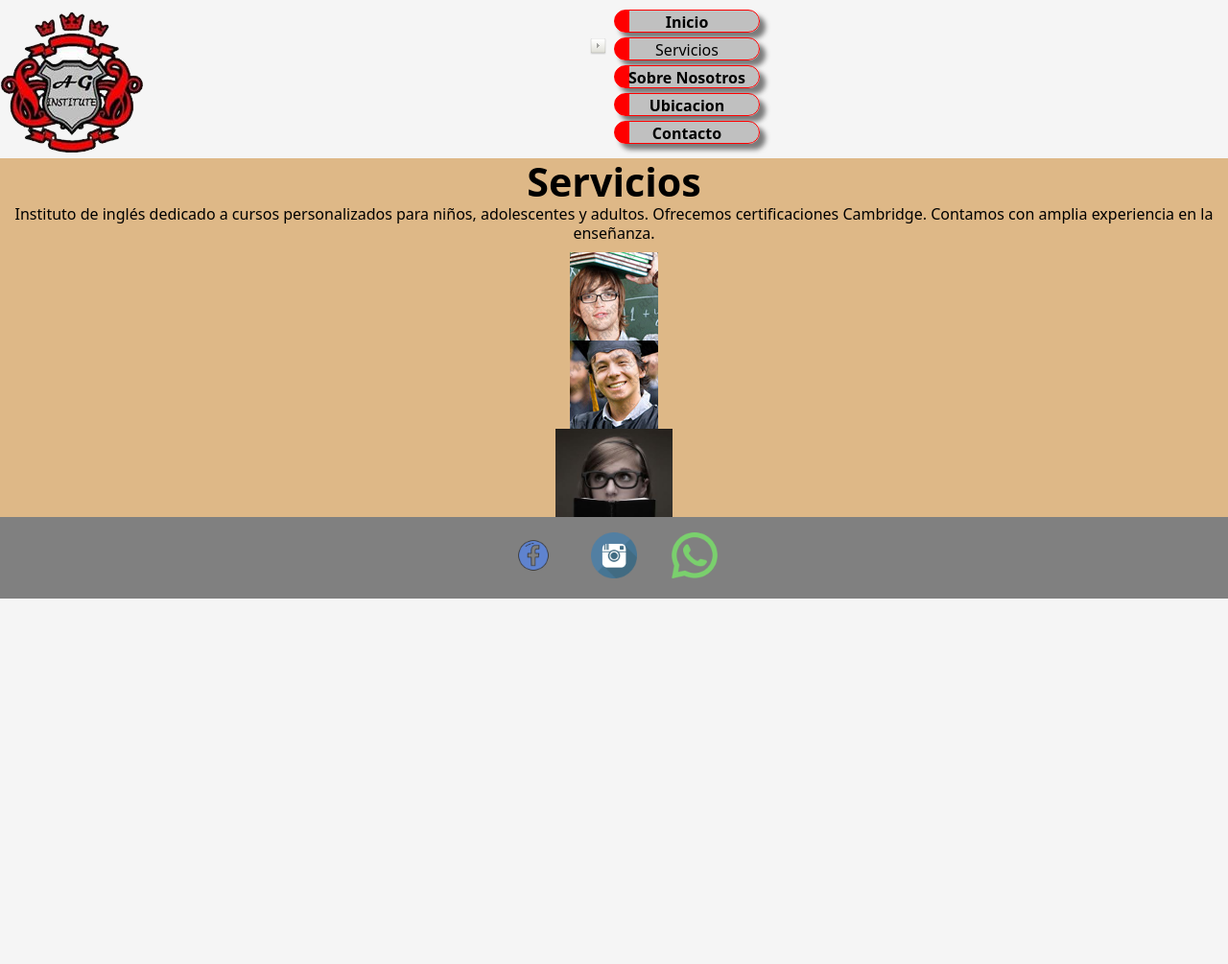
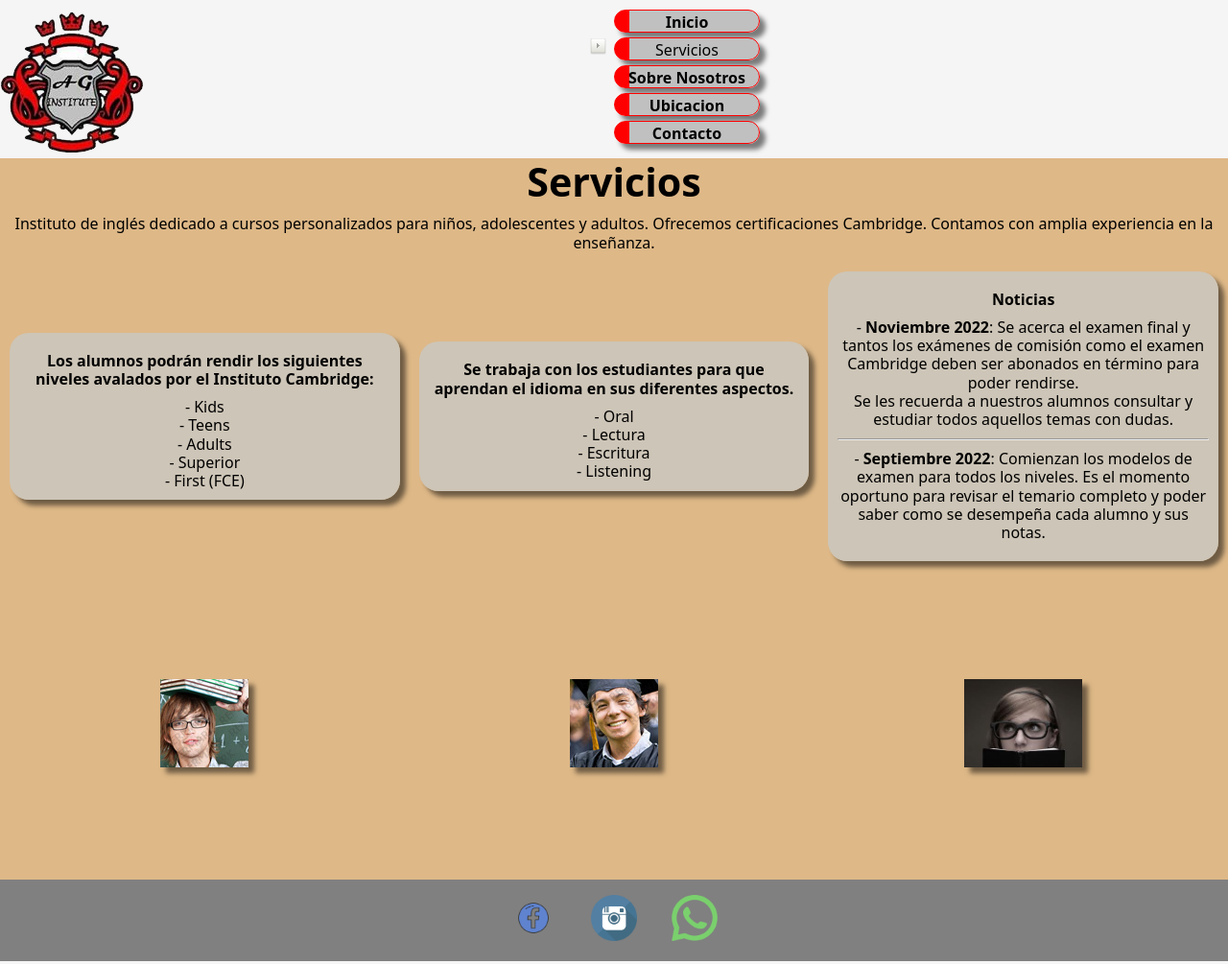
Before and after one commit to joseescoli/coderhouse, a plain HTML site: page pages/servicios.html in a window 1280 px wide. Shown: the whole page at 96% size. Before the commit the page ends 800 px from the top, so only its background shows below. Drawn offline with Linux system fonts and the light colour scheme.

Commit message:
correcciones (2) 3er preentrega

```diff
--- a/pages/servicios.html
+++ b/pages/servicios.html
@@ -35,11 +35,52 @@
 
 	<!-- fila de información de mi sitio -->
 	<main class="servicios">
-			<h1>Servicios</h1>
-			<p>Instituto de inglés dedicado a cursos personalizados para niños, adolescentes y adultos. Ofrecemos certificaciones Cambridge. Contamos con amplia experiencia en la enseñanza.</p>
-			<img src="../images/img1.jpg" alt="Estudiante">
-			<img src="../images/img2.jpg" alt="Graduado">
-			<img src="../images/thinking.jpg" alt="Pensando">
+		<h1>Servicios</h1>
+		<p>Instituto de inglés dedicado a cursos personalizados para niños, adolescentes y adultos. Ofrecemos certificaciones Cambridge. Contamos con amplia experiencia en la enseñanza.</p>
+		<div class="grilla">
+			<div>
+				<p>Los alumnos podrán rendir los siguientes niveles avalados por el Instituto Cambridge:</p>
+				<ul>
+					<li>- Kids</li>
+					<li>- Teens</li>
+					<li>- Adults</li>
+					<li>- Superior</li>
+					<li>- First (FCE)</li>
+				</ul>
+			</div>
+			<div>
+				<p>Se trabaja con los estudiantes para que aprendan el idioma en sus diferentes aspectos.</p>
+				<ul>
+					<li>- Oral</li>
+					<li>- Lectura</li>
+					<li>- Escritura</li>
+					<li>- Listening</li>
+				</ul>
+			</div>
+			<div>
+				<p>Noticias</p>
+				<ul>
+					<li>- <span>Noviembre 2022</span>: Se acerca el examen final y tantos los exámenes de comisión
+						como el examen Cambridge deben ser abonados en término para poder rendirse.<br>
+						Se les recuerda a nuestros alumnos consultar y estudiar todos aquellos temas con dudas.
+					</li>
+					<hr>
+					<li>- <span>Septiembre 2022</span>: Comienzan los modelos de examen para todos los niveles.
+						Es el momento oportuno para revisar el temario completo y poder saber como se desempeña cada
+						alumno y sus notas.
+					</li>
+				</ul>
+			</div>
+			<div>
+				<img src="../images/img1.jpg" alt="Estudiante">
+			</div>
+			<div>
+				<img src="../images/img2.jpg" alt="Graduado">
+			</div>
+			<div>
+				<img src="../images/thinking.jpg" alt="Pensando">
+			</div>
+		</div>
 	</main>
 	<!-- inicio de footer -->
 	<footer>
--- a/scss/_variables.scss
+++ b/scss/_variables.scss
@@ -1,5 +1,29 @@
 $color-fondo: whitesmoke;
+$color-botones: rgb(199, 202, 204);
+$sombra: 6px 6px 5px 0px rgba(0,0,0,0.5);
 
 @mixin margenes-10 {
     margin: 10px 10px 10px 10px;
 }
+
+%servicios-cajas {
+    @include margenes-10;
+    padding: 10px;
+    background-color: rgba(199, 202, 204, 0.7);
+    box-shadow: $sombra;
+    border-radius: 20px;
+    p {
+        font-weight: bold;
+    }
+    ul {
+        list-style-type: none;
+    }
+}
+
+%servicios-fotos {
+    @include margenes-10;
+    padding: 10px;
+    img {
+        box-shadow: $sombra;
+    }
+}
--- a/scss/main.scss
+++ b/scss/main.scss
@@ -44,13 +44,13 @@ Estilos barra navegación
     li {
         margin-bottom: 5px;
         text-align: center;
-        background-color: rgb(199, 202, 204);
+        background-color: $color-botones;
         background: linear-gradient(to left, rgb(192,192,192) 90%, red 80%);
         width: 150px;
         height: 22px;
         border: solid red 1px;
         border-radius: 15px;
-        box-shadow: 6px 6px 5px 0px rgba(0,0,0,0.5);
+        box-shadow: $sombra;
 
         &:not(.paginaActual){
             list-style-type: none;
@@ -132,11 +132,61 @@ Estilos página Servicios
     text-align: center;
 
     p {
+        margin-top: 10px;
         margin-bottom: 10px;
     }
 
     img {
         height: 92px;
+    }
+}
+
+.grilla {
+    display: grid;
+    grid-template-columns: repeat(3, 1fr);
+    grid-template-rows: repeat(2, 1fr);
+    justify-content: space-evenly;
+    align-items: center;
+    div {
+        &:nth-child(1) {
+            @extend %servicios-cajas;
+            grid-column: 1;
+            grid-row: 1;
+        }
+        &:nth-child(2) {
+            @extend %servicios-cajas;
+            grid-column: 2;
+            grid-row: 1;
+        }
+        &:nth-child(3) {
+            @extend %servicios-cajas;
+            grid-column: 3;
+            grid-row: 1;
+            ul {
+                li {
+                    margin-top: 10px;
+                    margin-bottom: 10px;
+                    span {
+                        font-weight: bold;
+                    }
+                }
+            }
+        }
+        &:nth-child(4) {
+            grid-column: 1;
+            grid-row: 2;
+            @extend %servicios-fotos;
+        }
+        &:nth-child(5) {
+            grid-column: 2;
+            grid-row: 2;
+            @extend %servicios-fotos;
+        }
+        &:nth-child(6) {
+            grid-column: 3;
+            grid-row: 2;
+            @extend %servicios-fotos;
+        }
     }
 }
 
@@ -203,16 +253,37 @@ Estilos página Contacto
 
 .formulario {
     margin-top: 10px;
+    display: grid;
+    grid-template-columns: repeat(2, 1fr);
+    grid-template-rows: repeat(2, 1fr);
+    justify-content: space-around;
+    grid-gap: 50px 50px;
 
     fieldset {
         @include margenes-10;
         width: 100%;
         padding-top: 10px;
         padding-bottom: 10px;
-        padding-left: 20px;
-        padding-right: 20px;
+        padding-left: 10px;
+        padding-right: 10px;
         border: solid grey 2px;
         border-radius: 20px;
+        &:nth-child(1) {
+            grid-column: 1;
+            grid-row: 1;
+        }
+        &:nth-child(2) {
+            grid-column: 2;
+            grid-row: 1;
+        }
+        &:nth-child(3) {
+            grid-column: 1;
+            grid-row: 2;
+        }
+        &:nth-child(4) {
+            grid-column: 2;
+            grid-row: 2;
+        }
     }
 
 }
```
Also changed, not shown: estilos/styles.css, images/ana.png (added), images/gaby.png (added), images/jose.png (added).
